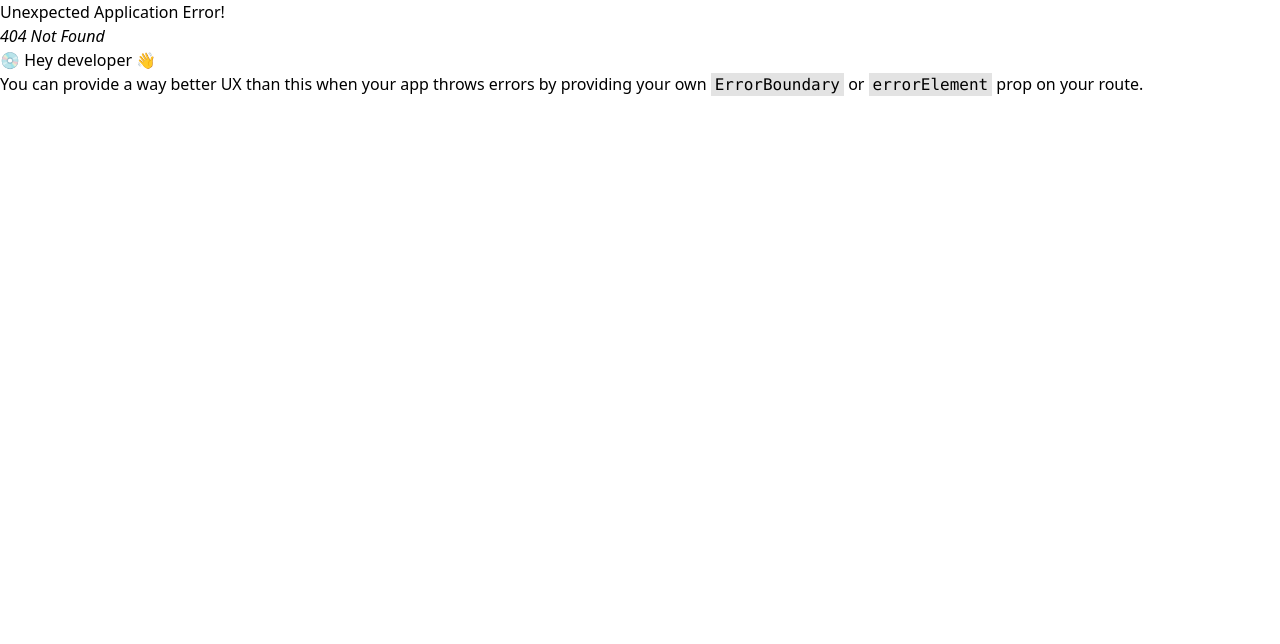
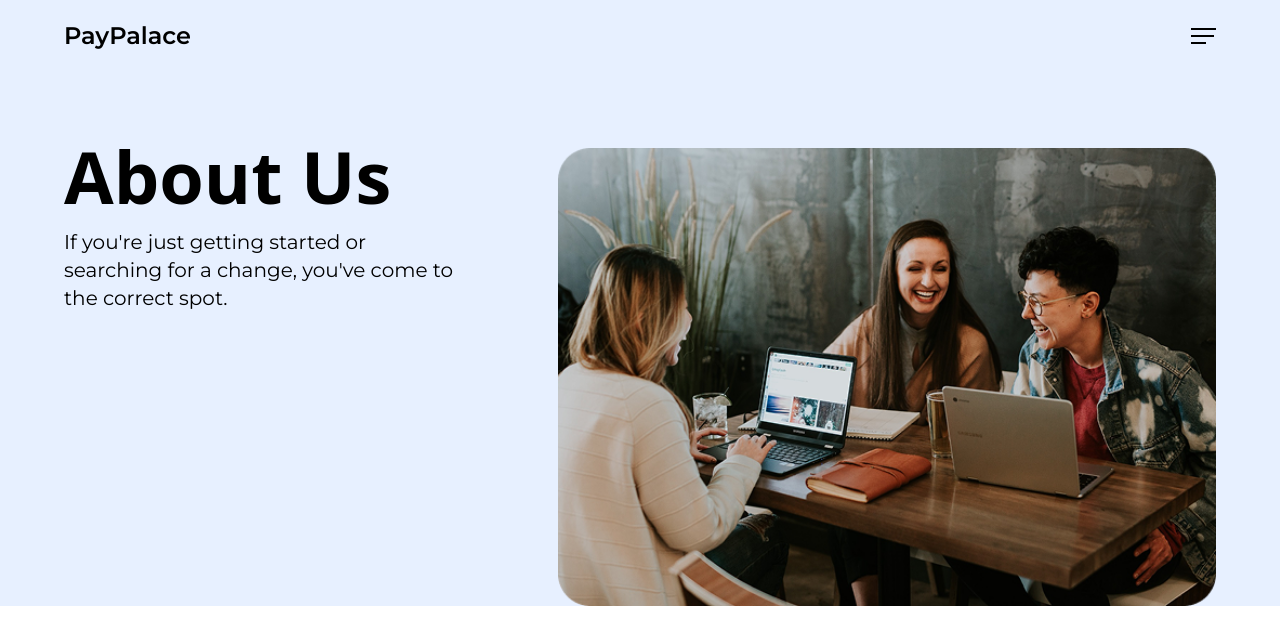
Before and after one commit to XavianMoody10/PayPalace, a React (Vite) app in the folder client/: page /about in a window 1280 px wide. Before the commit this address had no page. Shown: the top 644 px of the page. Built offline with nearby package versions, Linux system fonts and the light colour scheme.

Commit message:
Finished about us section

```diff
--- a/client/src/App.jsx
+++ b/client/src/App.jsx
@@ -6,6 +6,7 @@ import {
   RouterProvider,
 } from "react-router-dom";
 import { Home } from "./pages/Home";
+import { About } from "./pages/About";
 
 const App = () => {
   // All routes
@@ -13,6 +14,7 @@ const App = () => {
     createRoutesFromElements(
       <Route path="/">
         <Route index element={<Home />} />
+        <Route path="about" element={<About />} />
       </Route>
     )
   );
--- /dev/null
+++ b/client/src/components/AboutUs/AboutUs.jsx
@@ -0,0 +1,25 @@
+import React from "react";
+import AboutUsImage from "../../assets/about-us-image.png";
+
+export const AboutUs = () => {
+  return (
+    <section className=" pt-16">
+      <div className=" w-[90%] max-w-[1400px] mx-auto flex flex-col justify-between lg:flex-row">
+        <div className=" space-y-3">
+          <h1 className=" font-semibold text-4xl sm:text-5xl sm:leading-14 lg:text-7xl lg:leading-20">
+            About Us
+          </h1>
+
+          <p className=" font-primary lg:w-[80%] min-[800px]:text-xl">
+            If you're just getting started or searching for a change, you've
+            come to the correct spot.
+          </p>
+        </div>
+
+        <div className=" mt-3 w-full">
+          <img src={AboutUsImage} alt="" className=" w-full" />
+        </div>
+      </div>
+    </section>
+  );
+};
--- /dev/null
+++ b/client/src/pages/About.jsx
@@ -0,0 +1,17 @@
+import React from "react";
+import { Header } from "../layouts/Header";
+import { AboutUs } from "../components/AboutUs/AboutUs";
+
+export const About = () => {
+  return (
+    <>
+      <Header />
+
+      <main className=" bg-light-blue">
+        <AboutUs />
+
+        <section></section>
+      </main>
+    </>
+  );
+};
```
Also changed, not shown: client/src/assets/about-us-image.png (added).
